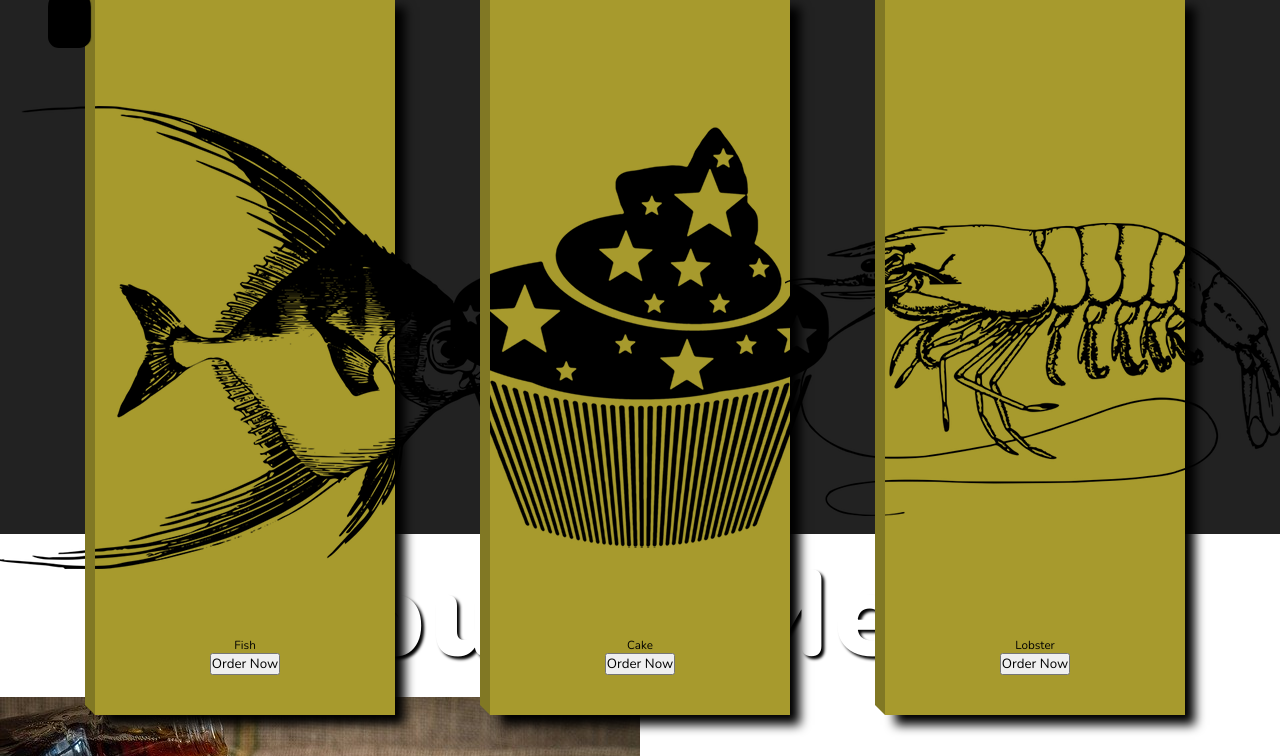
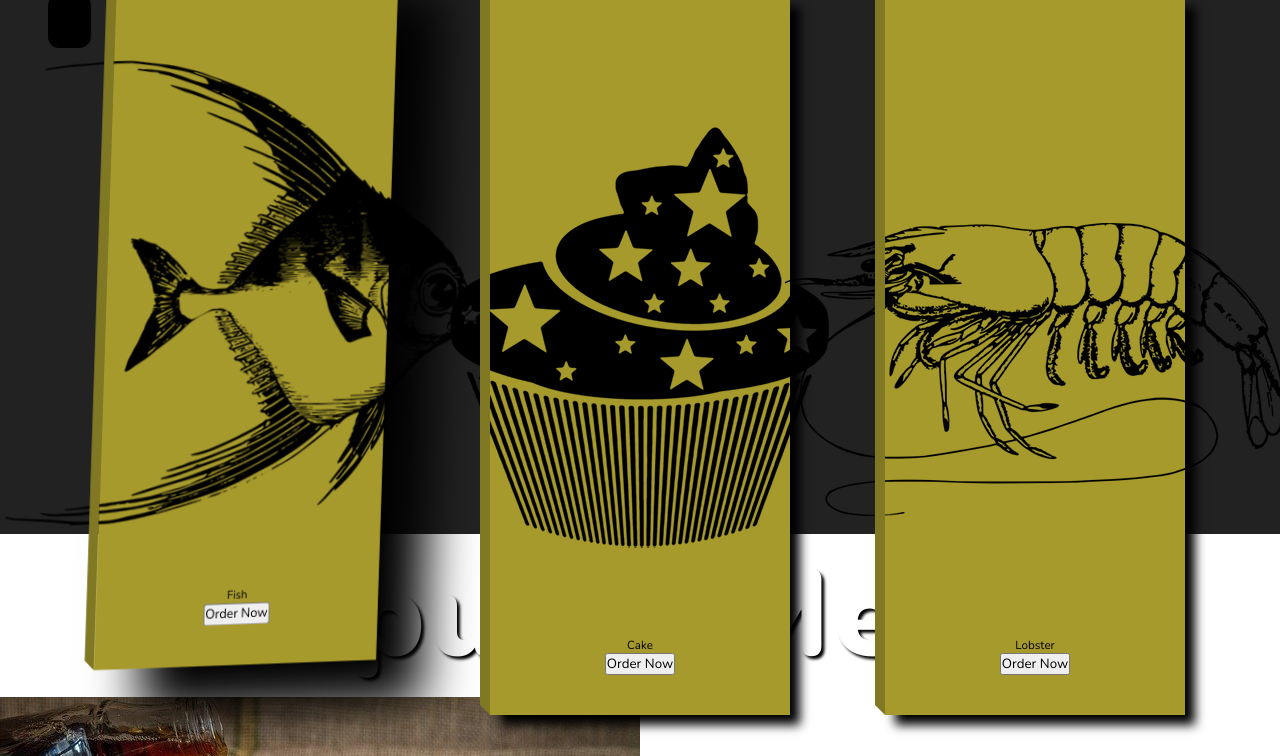
Before and after one commit to seshan-b/PROJECT___Food_Menu_site, a plain HTML site: page index.html in a window 1280 px wide. In both pictures the pointer is over the element 245 px from the left and 1422 px from the top of the page. Shown: the part 1066-1822 px from the top of the page. Drawn offline with nearby package versions, Linux system fonts and the light colour scheme.

Commit message:
Edited styles.css

```diff
--- a/styles.css
+++ b/styles.css
@@ -221,3 +221,9 @@ html {
     transform: rotateY(20deg) rotateX(20) skewX(-2deg) skewY(-2deg) ;
     transition: transform 0.5s, box-shadow 0.5;
 }
+
+
+.card:hover {
+    transform: rotateY(-20deg) skewX(-2deg) skewY(-2deg) translateY(-5rem);
+    box-shadow: 5rem 5rem 5rem #000;
+}
```
